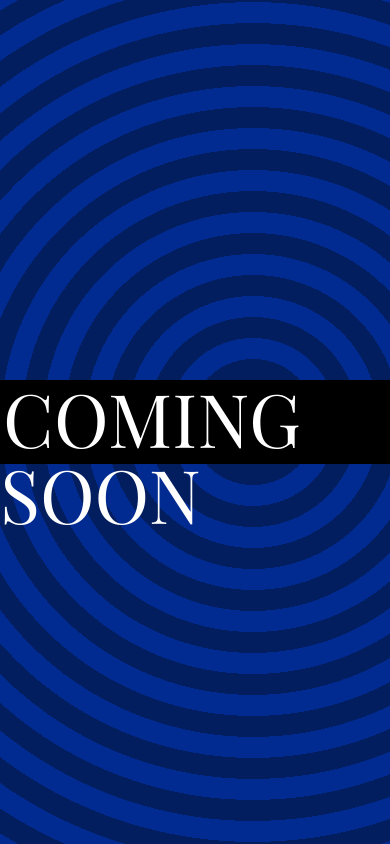
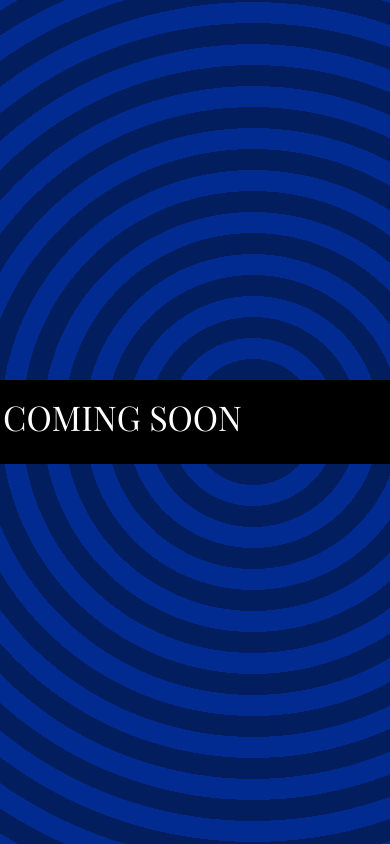
Before and after one commit to CarterLombardi/carterlombardi.github.io, a plain HTML site: page index.html in a window 390 px wide. Drawn offline with nearby package versions, Linux system fonts and the light colour scheme.

Commit message:
Corrected mobile

```diff
--- a/static/style.css
+++ b/static/style.css
@@ -39,7 +39,7 @@ html, body {
 }
 
 #name {
-	font-size: 8.75vh;
+	font-size: 8.75vmin;
 	padding-left: 0.8vw;
 	line-height: 9vh;
 }
```
